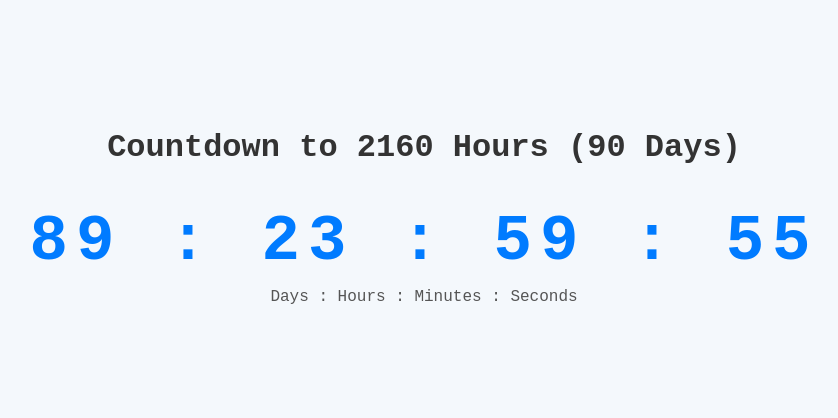
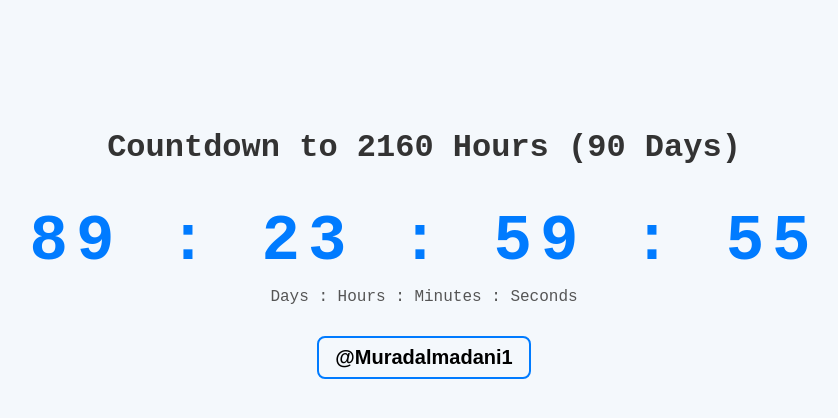
Before and after one commit to polo2000polo/countdown-21600, a plain HTML site: page index.html in a window 1280 px wide. Shown: the whole page, without its empty margins (216-1054 px from the left). Drawn offline with Linux system fonts and the light colour scheme.

Commit message:
Update index.html
M

```diff
--- a/index.html
+++ b/index.html
@@ -29,6 +29,19 @@
       margin-top: 10px;
       color: #555;
     }
+
+    #author {
+      font-weight: bold;
+      color: black;
+      border: 2px solid #007BFF;
+      display: inline-block;
+      padding: 8px 16px;
+      margin-top: 30px;
+      font-family: Arial, sans-serif;
+      font-size: 20px;
+      border-radius: 8px;
+      user-select: none;
+    }
   </style>
 </head>
 <body>
@@ -36,6 +49,9 @@
   <h1>Countdown to 2160 Hours (90 Days)</h1>
   <div class="countdown" id="timer">Loading…</div>
   <div class="label">Days : Hours : Minutes : Seconds</div>
+
+  <!-- إضافة اسم المستخدم هنا -->
+  <div id="author">@Muradalmadani1</div>
 
   <script>
     const target = Date.now() + 2160 * 60 * 60 * 1000;
```
